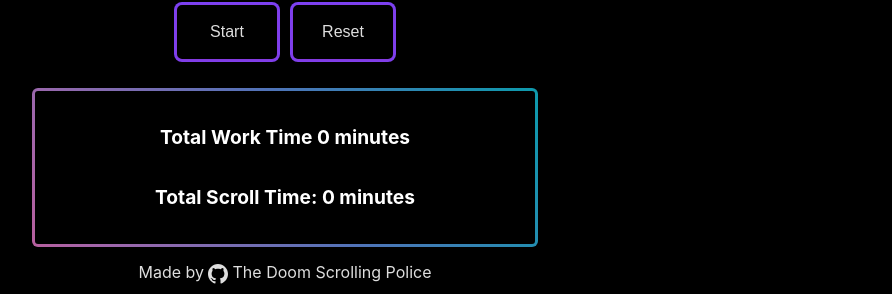
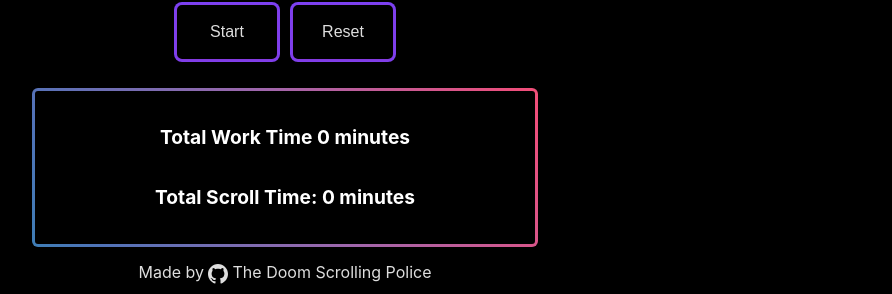
Before and after one commit to smallnumbers0/studydoro, a React (Vite) app: page / in a window 1280 px wide. Shown: the part 476-770 px from the top of the page, without its empty margins (355-1247 px from the left). Built offline with nearby package versions, Linux system fonts and the light colour scheme.

Commit message:
reverse colors for totals:

```diff
--- a/src/components/Totals/Totals.css
+++ b/src/components/Totals/Totals.css
@@ -23,14 +23,14 @@
   width: calc(100% + var(--borderWidth) * 2);
   background: linear-gradient(
     60deg,
-    #f79533,
+    #6fba82,
+    #07b39b,
+    #1098ad,
+    #5073b8,
+    #a166ab,
+    #ef4e7b,
     #f37055,
-    #ef4e7b,
-    #a166ab,
-    #5073b8,
-    #1098ad,
-    #07b39b,
-    #6fba82
+    #f79533
   );
   border-radius: calc(2 * var(--borderWidth));
   z-index: -1;
```
Also changed, not shown: src/components/Timer/Timer.jsx (+5 -6 lines).
